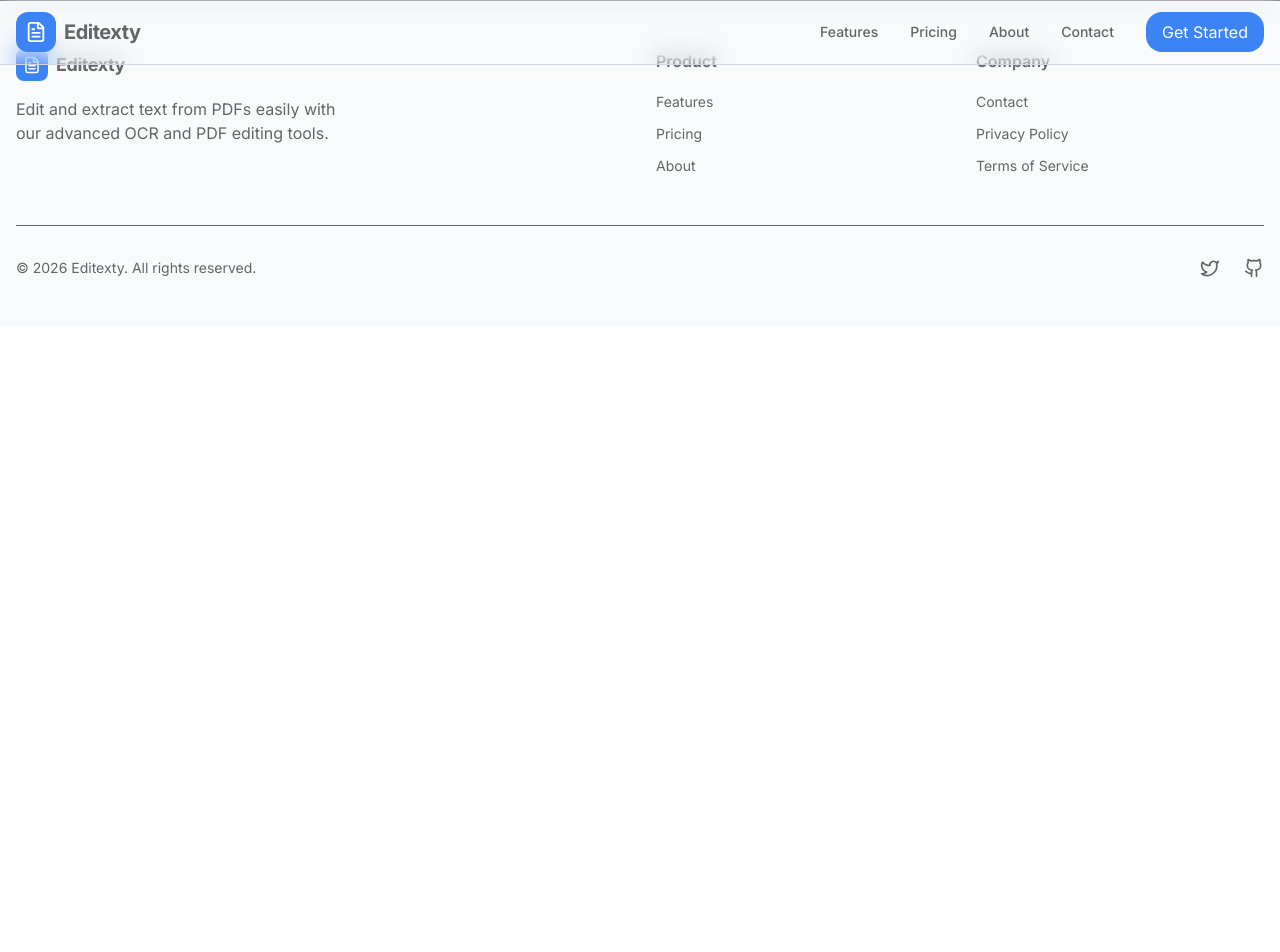
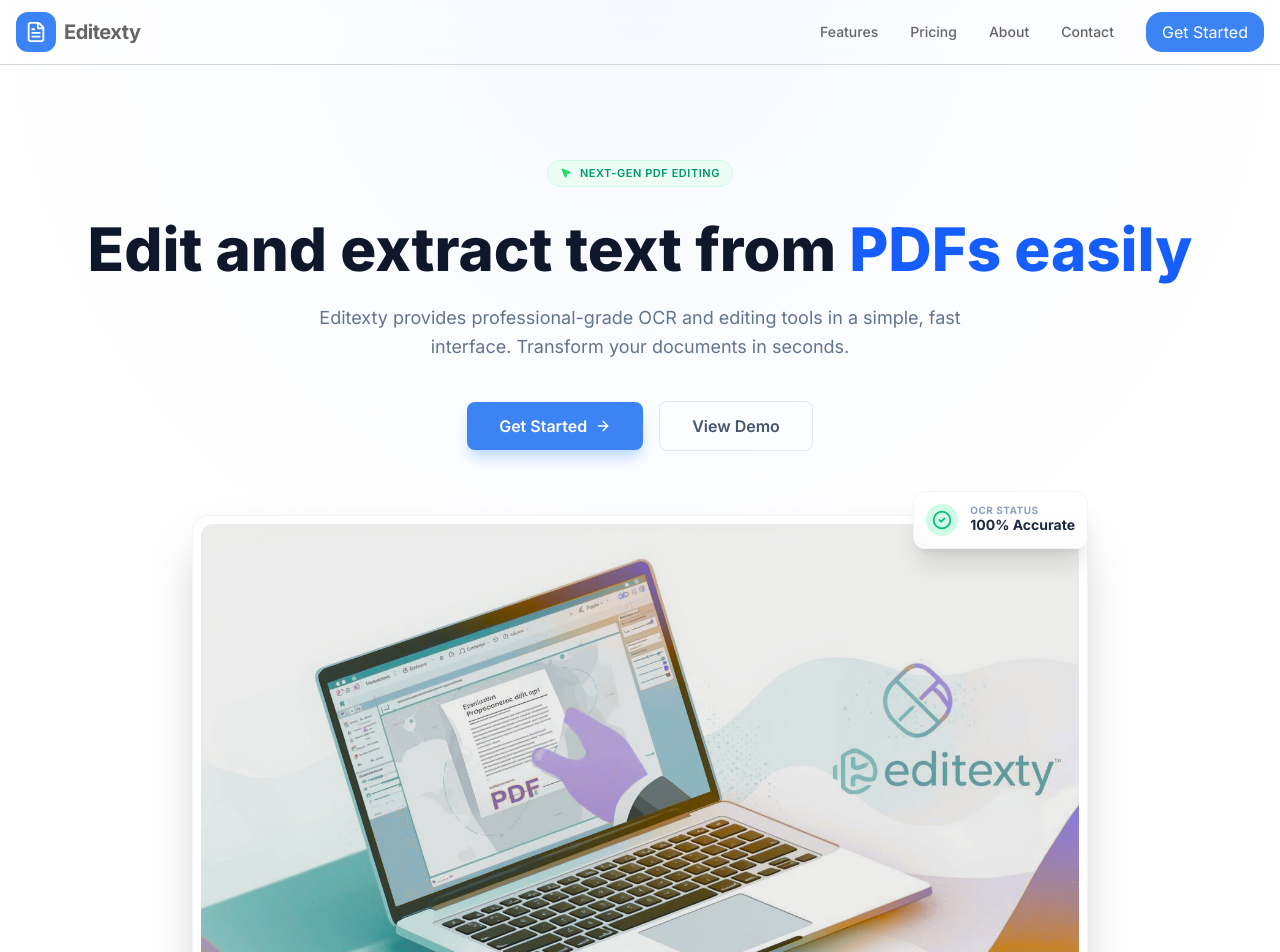
Before and after one commit to UmejrZukorlic/editexty-frontend, a Next.js app: page / in a window 1280 px wide. Shown: the top 952 px of the page. Before the commit the page ends 800 px from the top, so only its background shows below. Built offline with nearby package versions, Linux system fonts and the light colour scheme.

Commit message:
feat: added hero section

```diff
--- /dev/null
+++ b/app/components/Hero.tsx
@@ -0,0 +1,67 @@
+import Image from "next/image";
+import { MousePointer2, CheckCircle2, ArrowRight } from "lucide-react";
+
+const HeroSection = () => {
+  return (
+    <section className="relative min-h-screen bg-white overflow-hidden pt-40 pb-16 px-4">
+      <div className="absolute top-0 left-1/2 -translate-x-1/2 w-full h-full bg-[radial-gradient(circle_at_top,rgba(59,130,246,0.05)_0%,transparent_50%)] pointer-events-none" />
+
+      <div className="max-w-6xl mx-auto text-center relative z-10">
+        <div className="inline-flex items-center gap-2 px-3 py-1 rounded-full bg-emerald-50 border border-emerald-100 mb-8">
+          <MousePointer2 className="w-3 h-3 text-secondary fill-secondary" />
+          <span className="text-[11px] font-semibold text-emerald-600 uppercase tracking-wider">
+            Next-gen PDF Editing
+          </span>
+        </div>
+
+        <h1 className="text-5xl md:text-6xl font-extrabold text-slate-900 tracking-normal mb-6">
+          Edit and extract text from{" "}
+          <span className="text-blue-600">PDFs easily</span>
+        </h1>
+
+        <p className="max-w-2xl mx-auto text-slate-500 text-lg leading-relaxed mb-10">
+          Editexty provides professional-grade OCR and editing tools in a
+          simple, fast interface. Transform your documents in seconds.
+        </p>
+
+        <div className="flex flex-col sm:flex-row items-center justify-center gap-4 mb-16">
+          <button className="flex items-center gap-2 bg-primary hover:bg-secondary text-primary-foreground px-8 py-3 rounded-lg font-semibold transition-all shadow-lg shadow-blue-200 group">
+            Get Started
+            <ArrowRight className="w-4 h-4 group-hover:translate-x-1 transition-transform" />
+          </button>
+          <button className="px-8 py-3 rounded-lg font-semibold text-slate-600 border border-slate-200 hover:bg-slate-50 transition-all">
+            View Demo
+          </button>
+        </div>
+
+        <div className="relative max-w-4xl mx-auto">
+          <div className="absolute -top-6 -right-4 md:right-0 z-20 bg-white/80 backdrop-blur-md border border-slate-100 p-3 rounded-xl shadow-xl flex items-center gap-3">
+            <div className="bg-emerald-100 p-1.5 rounded-full">
+              <CheckCircle2 className="w-5 h-5 text-emerald-500" />
+            </div>
+            <div className="text-left">
+              <p className="text-[10px] uppercase tracking-wider font-bold text-slate-400 leading-none">
+                OCR Status
+              </p>
+              <p className="text-sm font-bold text-slate-800">100% Accurate</p>
+            </div>
+          </div>
+
+          <div className="rounded-2xl border border-slate-100 shadow-2xl overflow-hidden bg-white p-2">
+            <div className="rounded-xl overflow-hidden relative aspect-16/10">
+              <Image
+                src="/hero-photo.png"
+                alt="Workspace with laptop and resume"
+                fill
+                className="object-cover"
+                priority
+              />
+            </div>
+          </div>
+        </div>
+      </div>
+    </section>
+  );
+};
+
+export default HeroSection;
--- a/app/page.tsx
+++ b/app/page.tsx
@@ -1,11 +1,13 @@
 import Image from "next/image";
 import Navbar from "./components/layout/Navbar";
 import Footer from "./components/layout/Footer";
+import HeroSection from "./components/Hero";
 
 export default function Home() {
   return (
     <div>
       <Navbar />
+      <HeroSection />
       <Footer />
     </div>
   );
```
Also changed, not shown: public/hero-photo.png (added).
